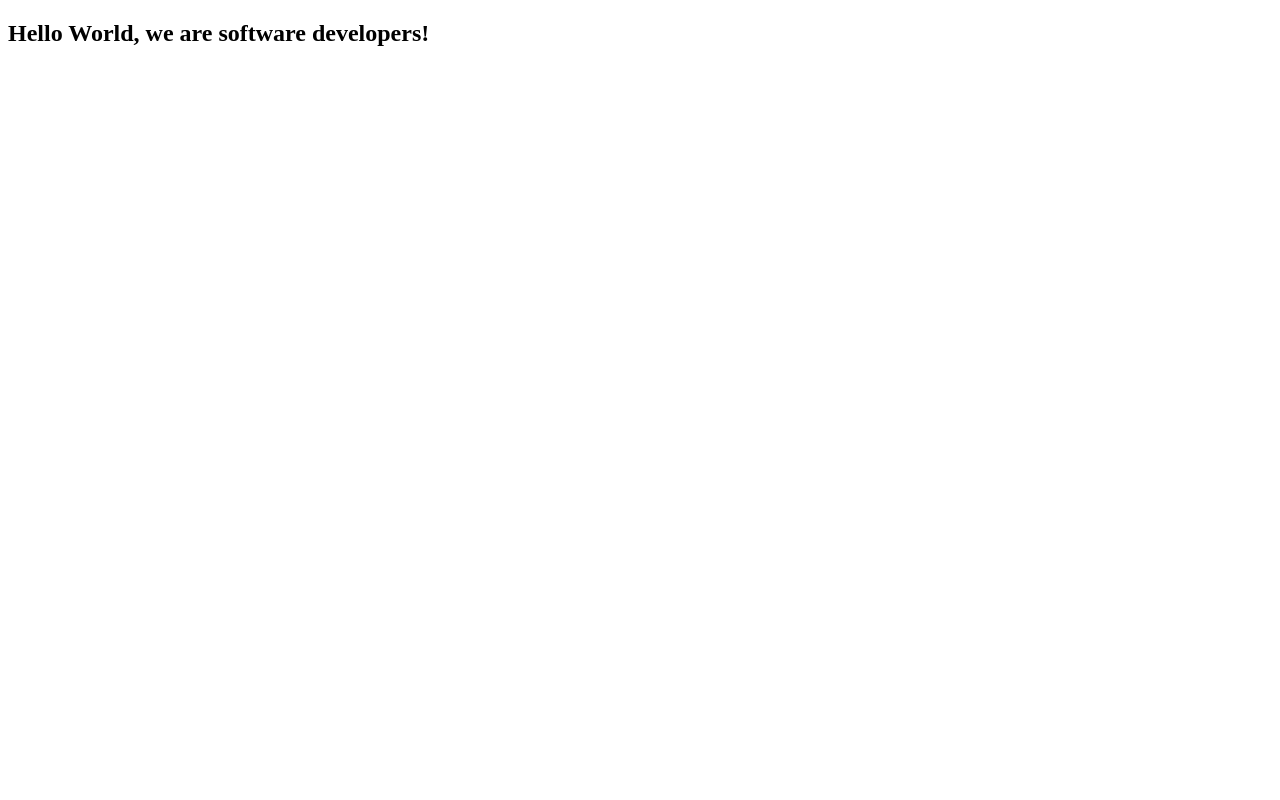
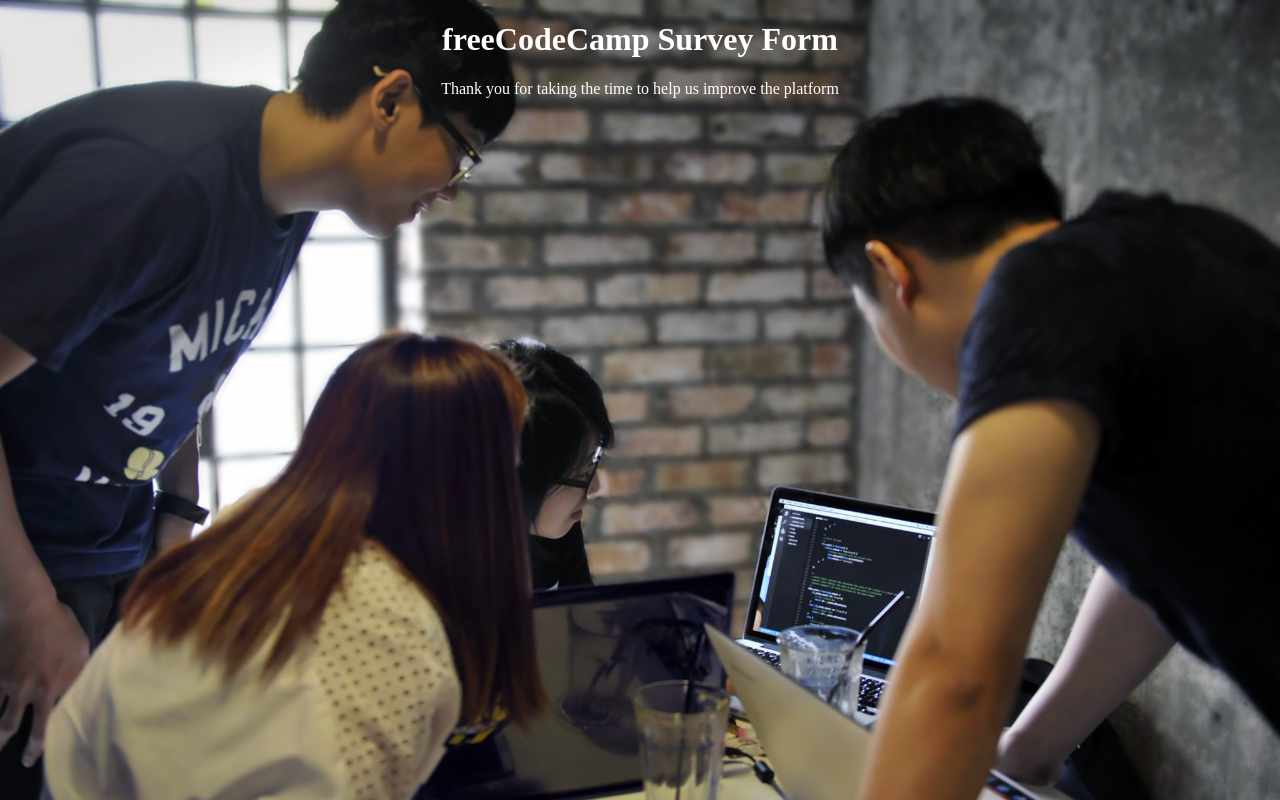
Before and after one commit to Euchariaada/Microverse-Adaobi-Masambu, a plain HTML site: page index.html in a window 1280 px wide. Drawn offline with Linux system fonts and the light colour scheme.

Commit message:
Adaobi commit 3

```diff
--- a/index.html
+++ b/index.html
@@ -4,9 +4,20 @@
     <meta charset="UTF-8">
     <meta http-equiv="X-UA-Compatible" content="IE=edge">
     <meta name="viewport" content="width=device-width, initial-scale=1.0">
-    <title>Document</title>
+    <title>Microverse Survey Form</title>
+    <link rel="stylesheet" href="style.css">
 </head>
 <body>
-    <h2>Hello World, we are software developers!</h2>
+    <!-- <h2>Hello World, we are software developers!</h2> -->
+
+    <div class="container">
+        <header>
+            <h1>freeCodeCamp Survey Form</h1>
+            <p>Thank you for taking the time to help us improve the platform</p>
+        </header>
+
+
+    </div>
+
 </body>
 </html>
--- a/style.css
+++ b/style.css
@@ -0,0 +1,13 @@
+*{
+
+}
+
+body{
+    background-image: url(/img/survey-form-background.jpeg);
+    background-size: cover;
+}
+
+header{
+    text-align: center;
+    color: white;
+}
```
